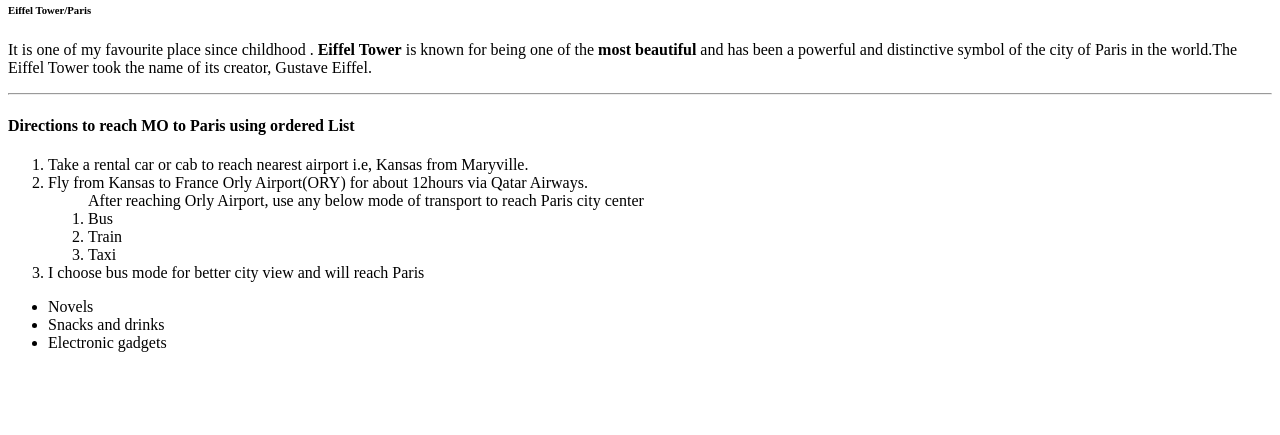
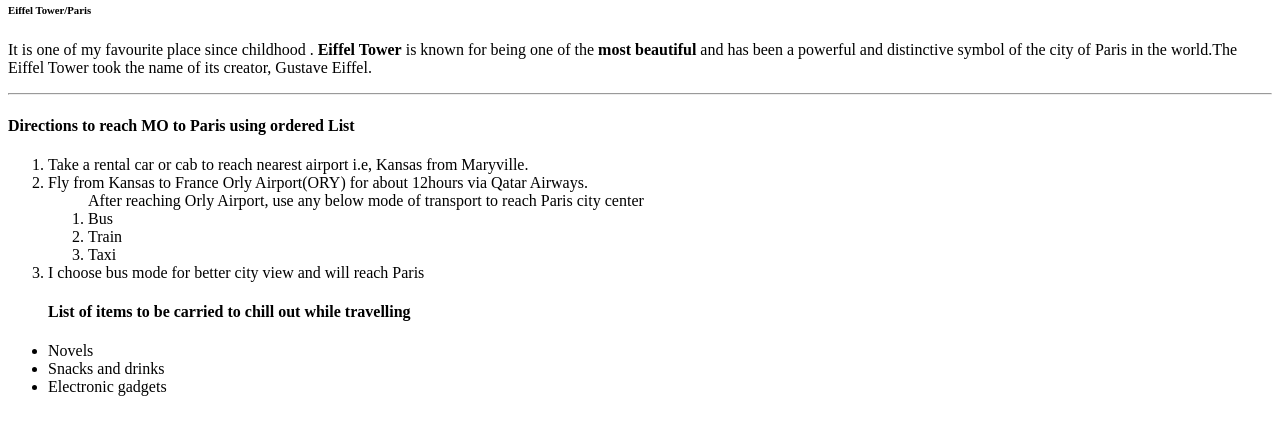
Before and after one commit to 44-563-WebApps-F21/webapps-f21-assignment-3-SaiLavanyaP, a plain HTML site: page index.html in a window 1280 px wide. Shown: the part 79-514 px from the top of the page. Drawn offline with Linux system fonts and the light colour scheme.

Commit message:
updated Unordered

```diff
--- a/index.html
+++ b/index.html
@@ -20,6 +20,7 @@
             </ol>
             <li>I choose bus mode for better city view and will reach Paris</li> </ol>
         <ul>
+            <h4>List of items to be carried to chill out while travelling</h4>
                 <li>Novels</li>
                 <li> Snacks and drinks</li>
                 <li>Electronic gadgets</li>
```
